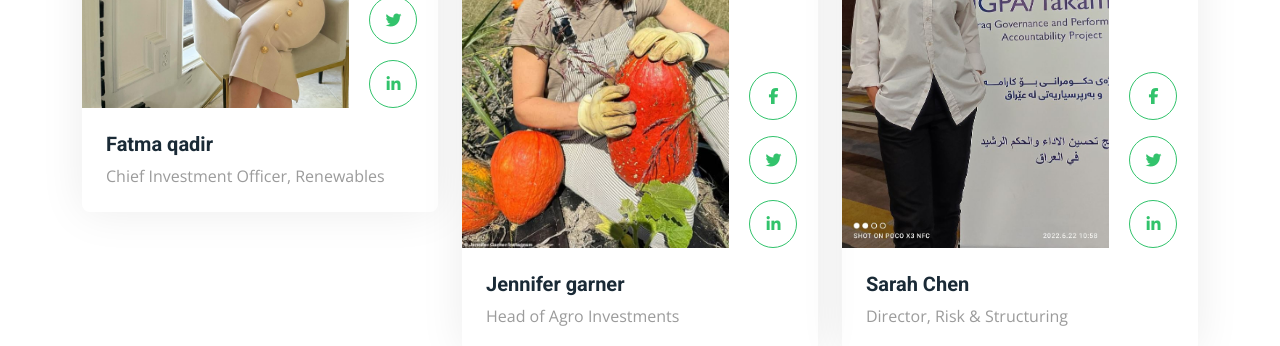
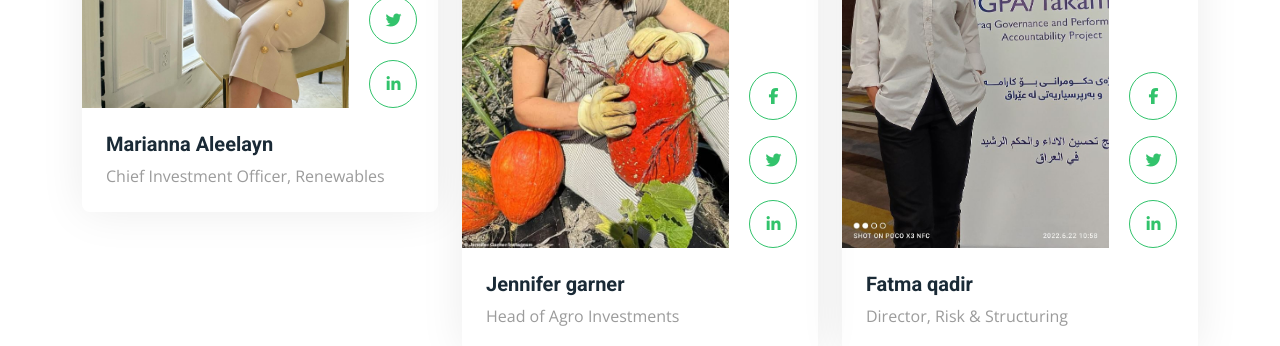
Before and after one commit to limaxagrotechteam-tech/green-energy, a plain HTML site: page index.html in a window 1280 px wide. Shown: the part 6040-6386 px from the top of the page. Drawn offline with nearby package versions, Linux system fonts and the light colour scheme.

Commit message:
first commit

```diff
--- a/index.html
+++ b/index.html
@@ -148,7 +148,8 @@
                                 <p class="fs-5 fw-medium text-white mb-4 pb-3">Fund renewable energy and agro projects
                                     worldwide. Attractive profit sharing, fully transparent. Start with as little as
                                     $500.</p>
-                                <a href="/account/login" class="btn btn-primary rounded-pill py-3 px-5 animated slideInLeft">Explore
+                                <a href="/account/login"
+                                    class="btn btn-primary rounded-pill py-3 px-5 animated slideInLeft">Explore
                                     Opportunities</a>
                             </div>
                         </div>
@@ -165,7 +166,8 @@
                                     Capital Sustainably</h1>
                                 <p class="fs-5 fw-medium text-white mb-4 pb-3">Participate in large-scale organic
                                     farming, irrigation, and agro-processing. High demand, green future.</p>
-                                <a href="/account/login" class="btn btn-primary rounded-pill py-3 px-5 animated slideInLeft">Discover
+                                <a href="/account/login"
+                                    class="btn btn-primary rounded-pill py-3 px-5 animated slideInLeft">Discover
                                     Agro Projects</a>
                             </div>
                         </div>
@@ -182,7 +184,8 @@
                                     Green Energy</h1>
                                 <p class="fs-5 fw-medium text-white mb-4 pb-3">Join 3,500+ investors already profiting
                                     from solar farms, wind parks, and sustainable agriculture.</p>
-                                <a href="/account/login" class="btn btn-primary rounded-pill py-3 px-5 animated slideInLeft">View
+                                <a href="/account/login"
+                                    class="btn btn-primary rounded-pill py-3 px-5 animated slideInLeft">View
                                     Green Ventures</a>
                             </div>
                         </div>
@@ -604,7 +607,7 @@
                             </div>
                         </div>
                         <div class="p-4">
-                            <h5>Fatma qadir</h5>
+                            <h5>Marianna Aleelayn</h5>
                             <span>Chief Investment Officer, Renewables</span>
                         </div>
                     </div>
@@ -642,7 +645,7 @@
                             </div>
                         </div>
                         <div class="p-4">
-                            <h5>Sarah Chen</h5>
+                            <h5>Fatma qadir</h5>
                             <span>Director, Risk & Structuring</span>
                         </div>
                     </div>
```
Also changed, not shown: about.html (+2 -2 lines), team.html (+2 -2 lines).
